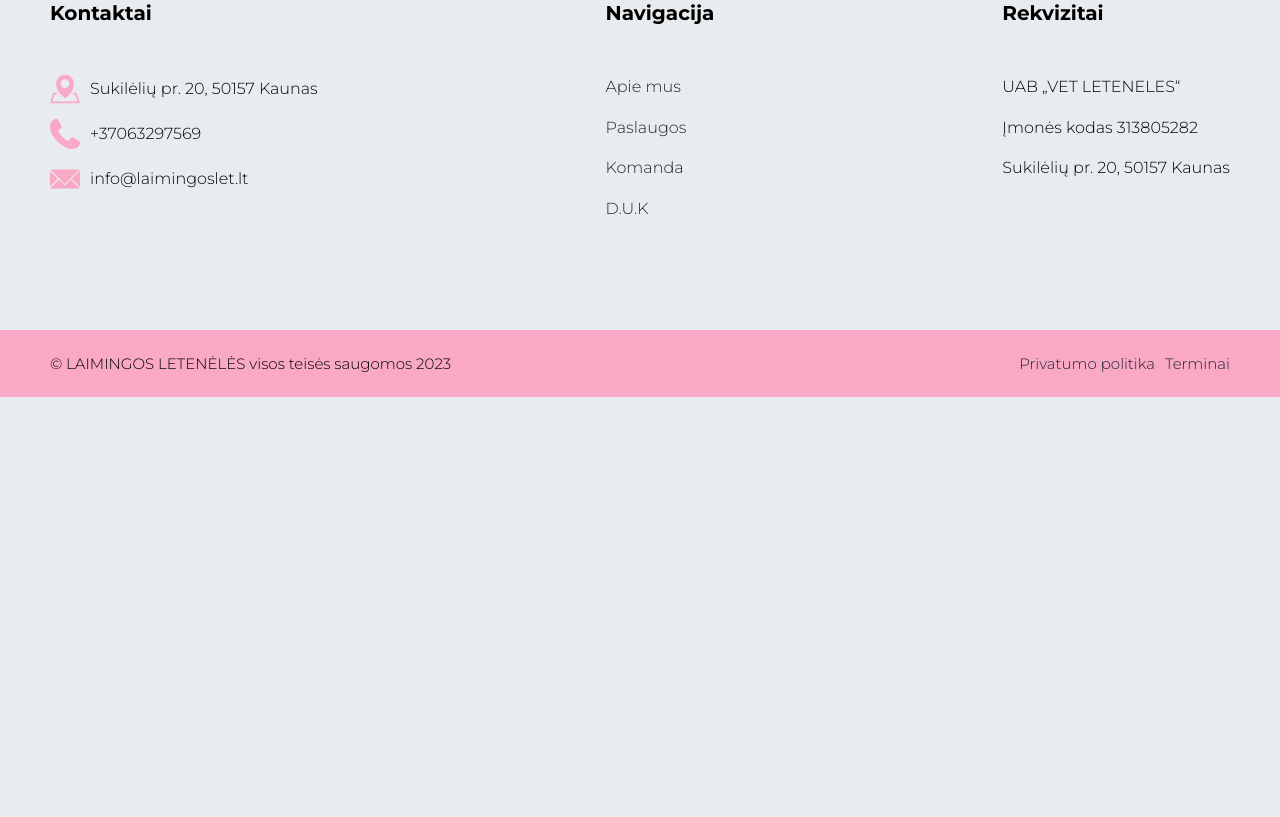
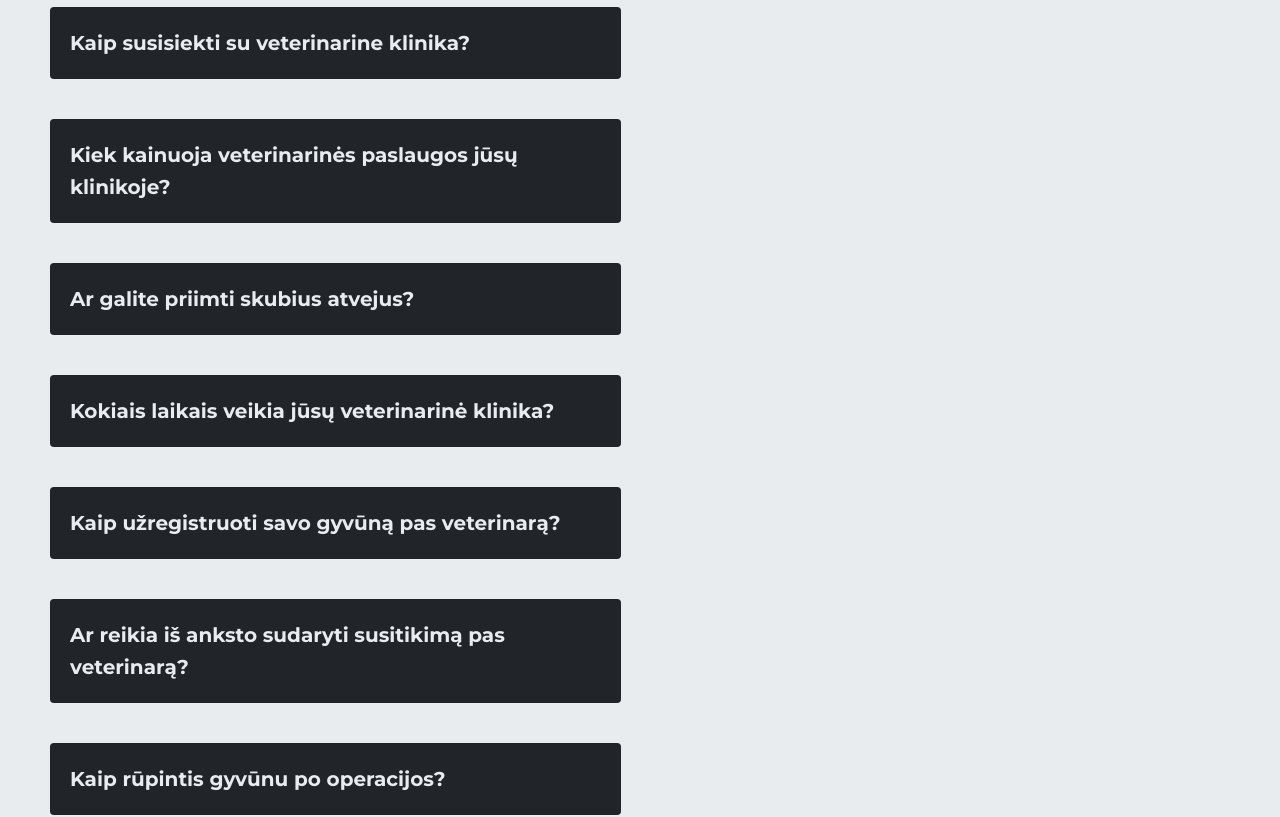
Before and after one commit to Jasiuka/vet-clinic, a React (Vite) app: page /duk in a window 1280 px wide. Shown: the part 460-1277 px from the top of the page. Before the commit the page ends 857 px from the top, so only its background shows below. Built offline with nearby package versions, Linux system fonts and the light colour scheme.

Commit message:
faq page accordion not fully done

```diff
--- /dev/null
+++ b/src/components/accordion.component.jsx
@@ -0,0 +1,19 @@
+export const AccordionItem = ({ title, text, isActive, clickHandler }) => {
+  return (
+    <div
+      onClick={clickHandler}
+      className={`accordion-item ${isActive ? "accordion-item-open" : ""}`}
+    >
+      <h4 className="accordion-item__heading">{title}</h4>
+      <p
+        className={`accordion-item__text ${
+          isActive ? "accordion-item__text-open" : ""
+        }`}
+      >
+        {text}
+      </p>
+    </div>
+  );
+};
+
+export default AccordionItem;
--- a/src/components/footer.component.jsx
+++ b/src/components/footer.component.jsx
@@ -24,6 +24,11 @@ export const Footer = () => {
         <div className="footer__navigation footer__box">
           <h5 className="footer__box-heading">Navigacija</h5>
           <ul>
+            <li>
+              <Link className="footer__navigation-link" to={"/"}>
+                Pradinis
+              </Link>
+            </li>
             <li>
               <Link className="footer__navigation-link" to={"/apie-mus"}>
                 Apie mus
--- a/src/components/header.component.jsx
+++ b/src/components/header.component.jsx
@@ -10,6 +10,7 @@ export const Header = () => {
     const header = document.querySelector(".header");
     const headerLogo = document.querySelector(".header__logo");
     const headerTop = document.querySelector(".header-top");
+    const scrollToTopButton = document.querySelector(".scroll-to-top");
 
     const options = {
       root: null,
@@ -24,10 +25,12 @@ export const Header = () => {
         headerTop.classList.remove("hide-top");
         header.classList.remove("sticky");
         headerLogo.classList.remove("header__logo-smaller");
+        scrollToTopButton.classList.remove("scroll-to-top-visible");
       } else {
         headerTop.classList.add("hide-top");
         header.classList.add("sticky");
         headerLogo.classList.add("header__logo-smaller");
+        scrollToTopButton.classList.add("scroll-to-top-visible");
       }
     }, options);
 
--- a/src/components/layout.component.jsx
+++ b/src/components/layout.component.jsx
@@ -1,6 +1,8 @@
 import Footer from "./footer.component";
 import { Header } from "./header.component";
 import PropType from "prop-types";
+import ScrollToTop from "./scrollToTop.component";
+import ScrollToTopButton from "./scrollToTopButton.component";
 
 export const Layout = ({ children }) => {
   return (
@@ -8,6 +10,8 @@ export const Layout = ({ children }) => {
       <Header />
       {children}
       <Footer />
+      <ScrollToTop />
+      <ScrollToTopButton />
     </>
   );
 };
--- /dev/null
+++ b/src/components/scrollToTop.component.jsx
@@ -0,0 +1,11 @@
+import { useEffect } from "react";
+import { useLocation } from "react-router-dom";
+export const ScrollToTop = () => {
+  const { pathname } = useLocation();
+
+  useEffect(() => {
+    window.scrollTo(0, 0);
+  }, [pathname]);
+};
+
+export default ScrollToTop;
--- /dev/null
+++ b/src/components/scrollToTopButton.component.jsx
@@ -0,0 +1,31 @@
+export const ScrollToTopButton = () => {
+  const scrollToTop = () => {
+    window.scrollTo(0, 0);
+  };
+
+  return (
+    <button
+      title="Pakilti į viršų"
+      onClick={scrollToTop}
+      className="scroll-to-top"
+    >
+      <svg
+        className="scroll-to-top__icon"
+        xmlns="http://www.w3.org/2000/svg"
+        shapeRendering="geometricPrecision"
+        textRendering="geometricPrecision"
+        imageRendering="optimizeQuality"
+        fillRule="evenodd"
+        clipRule="evenodd"
+        viewBox="0 0 512 312.36"
+      >
+        <path
+          fillRule="nonzero"
+          d="M0 276.77 253.12 0 512 282.48l-32.65 29.88-226.2-246.83L32.66 306.64z"
+        />
+      </svg>
+    </button>
+  );
+};
+
+export default ScrollToTopButton;
--- a/src/index.css
+++ b/src/index.css
@@ -30,6 +30,7 @@
 html {
   box-sizing: border-box;
   font-size: 62.5%;
+  scroll-behavior: smooth;
 }
 
 body {
@@ -728,6 +729,13 @@ nav ul li a span {
 }
 /* OUR TEAM */
 
+/* FAQ */
+
+.faq {
+}
+
+/* FAQ */
+
 /* HEADINGS */
 .page-heading {
   font-size: var(--font-heading);
@@ -772,3 +780,98 @@ nav ul li a span {
 }
 
 /* CTA */
+
+/* OTHERS */
+
+.scroll-to-top {
+  position: fixed;
+  bottom: 25px;
+  right: 25px;
+  padding: 1rem;
+  font-size: var(--font-large);
+  background-color: var(--dark-grey);
+  z-index: 100;
+  border: 1px solid var(--dark-grey);
+  border-radius: 50%;
+  cursor: pointer;
+  transition: all 0.3s ease;
+  transform: translateY(5rem);
+  opacity: 0;
+}
+
+.scroll-to-top__icon {
+  display: flex;
+  align-items: center;
+  justify-content: center;
+  width: 2.5rem;
+  height: 2.5rem;
+  fill: var(--light-grey);
+  transition: fill 0.3s ease-in-out;
+}
+
+.scroll-to-top:hover > .scroll-to-top__icon {
+  fill: var(--accent-color);
+  animation: scrollToTheTopButtonAnimation infinite 1.5s linear;
+}
+
+.scroll-to-top:hover {
+  transform: scale(1.1);
+  -webkit-box-shadow: 0px 5px 23px -8px rgba(0, 0, 0, 0.75);
+  -moz-box-shadow: 0px 5px 23px -8px rgba(0, 0, 0, 0.75);
+  box-shadow: 0px 5px 23px -8px rgba(0, 0, 0, 0.75);
+}
+
+.scroll-to-top-visible {
+  transform: translateY(0);
+  opacity: 1;
+}
+
+@keyframes scrollToTheTopButtonAnimation {
+  0% {
+    transform: translateY(-3px);
+  }
+  50% {
+    transform: translateY(2px);
+  }
+
+  100% {
+    transform: translateY(-3px);
+  }
+}
+
+/* ACCORDION */
+
+.accordion {
+  padding: var(--section-padding);
+  display: flex;
+  flex-wrap: wrap;
+  gap: 4rem;
+  /* grid-template-rows: auto 1fr; */
+  /* gap: 5rem; */
+}
+
+.accordion-item {
+  width: 45%;
+  color: var(--light-grey);
+  background-color: var(--dark-grey);
+  border-radius: 4px;
+  padding: 2rem;
+  cursor: pointer;
+  height: fit-content;
+}
+
+.accordion-item__heading {
+  font-size: var(--font-medium);
+}
+
+.accordion-item__text {
+  height: 0;
+  overflow: hidden;
+  transition: all 0.6s ease;
+  font-size: var(--font-medium);
+}
+
+.accordion-item__text-open {
+  height: 10rem;
+  margin-top: 2rem;
+}
--- a/src/pages/faq.page.jsx
+++ b/src/pages/faq.page.jsx
@@ -1,7 +1,110 @@
+import { useRef, useState } from "react";
+import AccordionItem from "../components/accordion.component";
 export const FaqPage = () => {
+  const accordionRef = useRef();
+  const [activeIndex, setActiveIndex] = useState(0);
+
+  const accordionData = [
+    {
+      title: "Kaip susisiekti su veterinarine klinika?",
+      text: "Galite susisiekti su mūsų klinika telefonu, elektroniniu paštu arba užpildyti kontaktų formą mūsų tinklalapyje",
+      index: 1,
+    },
+    {
+      title: "Kiek kainuoja veterinarinės paslaugos jūsų klinikoje?",
+      text: "Mūsų paslaugų kainos priklauso nuo gyvūno rūšies ir būklės. Tiksliai apie kainas galite sužinoti susisiekę su mumis arba peržiūrėjęs mūsų kainų sąrašą tinklalapyje",
+      index: 2,
+    },
+    {
+      title: "Ar galite priimti skubius atvejus?",
+      text: "Taip, mes priimame skubius atvejus. Skambinkite mums iš anksto, kad galėtumėte gauti greitą pagalbą.",
+      index: 3,
+    },
+    {
+      title: "Kokiais laikais veikia jūsų veterinarinė klinika?",
+      text: "Mes dirbame ištisus metus ir turime darbo valandas, kurias galite rasti mūsų tinklalapyje",
+      index: 4,
+    },
+    {
+      title: "Kaip užregistruoti savo gyvūną pas veterinarą?",
+      text: "Galite užregistruoti gyvūną telefonu, elektroniniu paštu arba tiesiog atvykę į kliniką asmeniškai.",
+      index: 5,
+    },
+    {
+      title: "Ar reikia iš anksto sudaryti susitikimą pas veterinarą?",
+      text: "Rekomenduojame iš anksto sudaryti susitikimą, ypač jei tai ne skubus atvejis. Tačiau priimame ir nesudarytus susitikimus.",
+      index: 6,
+    },
+    {
+      title: "Kaip rūpintis gyvūnu po operacijos?",
+      text: "Po operacijos suteiksime jums išsamias instrukcijas, kaip rūpintis gyvūnu namuose. Tai apima vaistų vartojimą, laikymo rekomendacijas ir kt",
+      index: 7,
+    },
+    {
+      title: "Ar turite priemonių profilaktikai nuo blusų ir erkutės?",
+      text: "Taip, mes teikiame profilaktines priemones nuo blusų, erkutės ir kitų parazitų. Pasitarkite su veterinariu, kad pasirinktumėte tinkamą produktą",
+      index: 8,
+    },
+    {
+      title: "Kokių vakcinų mano gyvūnas turi reikia?",
+      text: "Gyvūno vakcinacijos tvarkaraštį nustato veterinarijos gydytojas pagal gyvūno amžių, būklę ir riziką. Susitarkite su mumis dėl vakcinacijos grafiko",
+      index: 9,
+    },
+    {
+      title: "Kaip dažnai reikia atlikti gyvūno profilaktinius patikrinimus?",
+      text: "Rekomenduojame atlikti profilaktinius patikrinimus bent kartą per metus, bet tai gali keistis priklausomai nuo gyvūno amžiaus ir sveikatos būklės. Susitarkite su mumis dėl patikrinimo dažnumo",
+      index: 10,
+    },
+  ];
+
   return (
     <div className="faq">
       <h2 className="page-heading">Dažniausiai užduodami klausimai</h2>
+      <div ref={accordionRef} className="accordion">
+        {accordionData.map(({ title, text, index }) => {
+          return (
+            <AccordionItem
+              key={index}
+              title={title}
+              text={text}
+              isActive={activeIndex === index}
+              clickHandler={
+                activeIndex === index
+                  ? () => setActiveIndex(0)
+                  : () => setActiveIndex(index)
+              }
+            />
+          );
+        })}
+        {/* <AccordionItem
+          isActive={activeIndex === 1}
+          title={
+            "mattis pellentesque id nibh tortor id aliquet lectus proin nibh"
+          }
+          text={
+            "egestas quis ipsum suspendisse ultrices gravida dictum fusce ut placerat orci nulla pellentesque dignissim enim sit amet venenatis urna cursus eget nunc scelerisque viverra mauris in aliquam sem fringilla ut morbi tincidunt augue interdum velit euismod in pellentesque massa placerat duis ultricies lacus sed turpis tincidunt id aliquet risus feugiat in ante metus dictum at tempor commodo ullamcorper a lacus vestibulum sed arcu non odio euismod lacinia at quis risus"
+          }
+          clickHandler={
+            activeIndex === 1
+              ? () => setActiveIndex(0)
+              : () => setActiveIndex(1)
+          }
+        />
+        <AccordionItem
+          isActive={activeIndex === 2}
+          title={
+            "iaculis at erat pellentesque adipiscing commodo elit at imperdiet dui"
+          }
+          text={
+            "velit ut tortor pretium viverra suspendisse potenti nullam ac tortor vitae purus faucibus ornare suspendisse sed nisi lacus sed viverra tellus in hac habitasse platea dictumst vestibulum rhoncus est pellentesque elit ullamcorper dignissim cras tincidunt lobortis feugiat vivamus at augue"
+          }
+          clickHandler={
+            activeIndex === 2
+              ? () => setActiveIndex(0)
+              : () => setActiveIndex(2)
+          }
+        /> */}
+      </div>
     </div>
   );
 };
```
